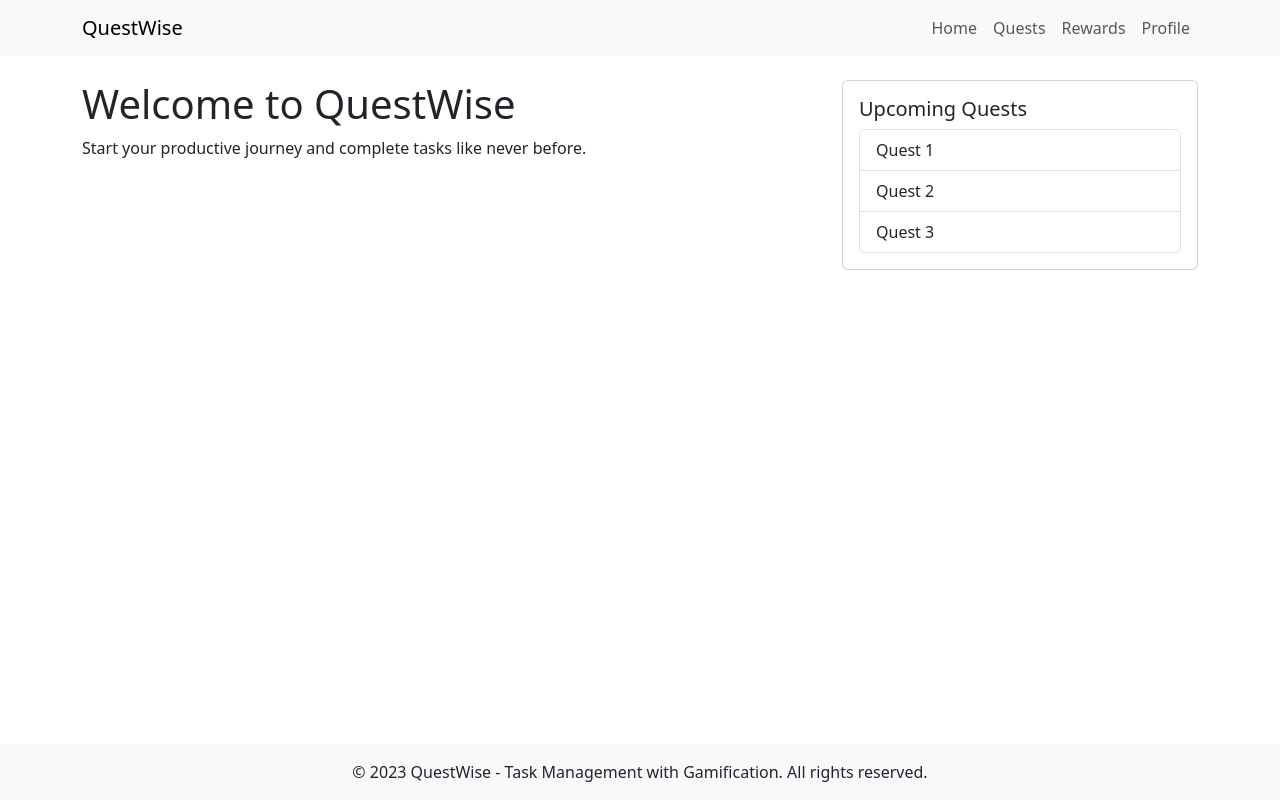
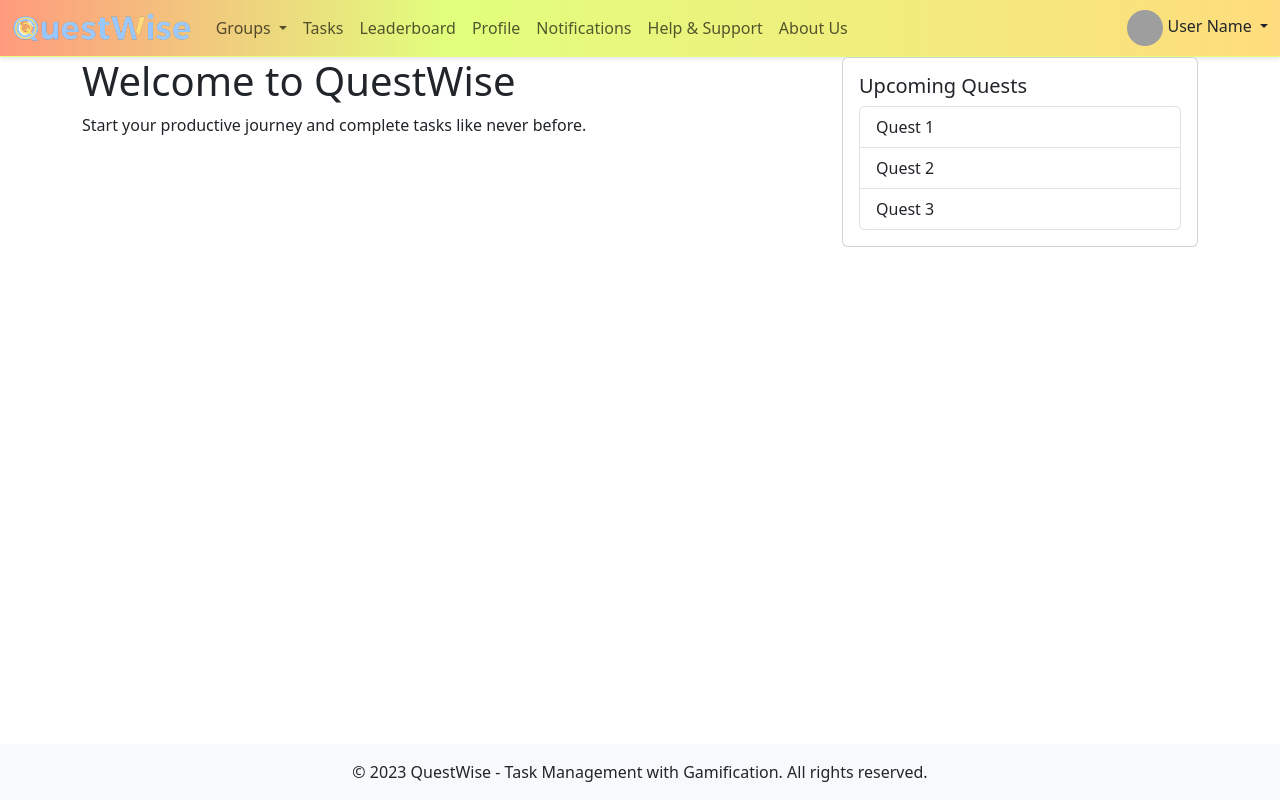
Before and after one commit to talhabera/QuestWise, a PHP site: page / in a window 1280 px wide. Run offline with PHP 8.4, Linux system fonts and the light colour scheme; some web fonts are replaced; grey boxes are pictures that could not be loaded.

Commit message:
added navbar, logo, resource accesing

```diff
--- a/app/Router.php
+++ b/app/Router.php
@@ -44,18 +44,6 @@ class Router
         $urlParts = explode('?', $url);
         $urlWithoutQuery = $urlParts[0];
         $params = [];
-
-        if (substr($urlWithoutQuery, 0, strlen('/resources/')) === '/resources/') {
-            // Serve static resources
-            $resourcePath = substr($urlWithoutQuery, strlen('/resources/'));
-            $resourcePath = "../resources/{$resourcePath}";
-            if (file_exists($resourcePath)) {
-                $mimeType = mime_content_type($resourcePath);
-                header("Content-Type: {$mimeType}");
-                readfile($resourcePath);
-            }
-            return;
-        }
 
         if (array_key_exists($method, self::$routes)) {
             foreach (self::$routes[$method] as $route => $action) {
--- a/app/views/index.php
+++ b/app/views/index.php
@@ -42,33 +42,62 @@
 <body>
 
     <!-- Navbar -->
-    <nav class="navbar navbar-expand-lg navbar-light bg-light mb-4">
-        <div class="container">
-            <a class="navbar-brand" href="#">QuestWise</a>
+    <nav class="navbar navbar-expand-lg navbar-light">
+        <div class="container-fluid">
+            <a class="navbar-brand" href="/"><img src="/resources/questwise_logo.png" height="30" class="d-inline-block align-top" alt="QuestWise"></a>
             <button class="navbar-toggler" type="button" data-bs-toggle="collapse" data-bs-target="#navbarNav" aria-controls="navbarNav" aria-expanded="false" aria-label="Toggle navigation">
                 <span class="navbar-toggler-icon"></span>
             </button>
             <div class="collapse navbar-collapse" id="navbarNav">
-                <ul class="navbar-nav ms-auto">
-                    <li class="nav-item">
-                        <a class="nav-link" href="#">Home</a>
+                <ul class="navbar-nav">
+                    <li class="nav-item dropdown">
+                        <a class="nav-link dropdown-toggle" href="#" id="groupsDropdown" role="button" data-bs-toggle="dropdown" aria-expanded="false">
+                            Groups
+                        </a>
+                        <ul class="dropdown-menu" aria-labelledby="groupsDropdown">
+                            <li><a class="dropdown-item" href="/teams">Teams</a></li>
+                            <li><a class="dropdown-item" href="/projects">Projects</a></li>
+                        </ul>
                     </li>
                     <li class="nav-item">
-                        <a class="nav-link" href="#">Quests</a>
+                        <a class="nav-link" href="/tasks">Tasks</a>
                     </li>
                     <li class="nav-item">
-                        <a class="nav-link" href="#">Rewards</a>
+                        <a class="nav-link" href="/gamification/leaderboard">Leaderboard</a>
                     </li>
                     <li class="nav-item">
-                        <a class="nav-link" href="#">Profile</a>
+                        <a class="nav-link" href="/profile">Profile</a>
                     </li>
+                    <li class="nav-item">
+                        <a class="nav-link" href="/notifications">Notifications</a>
+                    </li>
+                    <li class="nav-item">
+                        <a class="nav-link" href="/help-and-support/faqs">Help & Support</a>
+                    </li>
+                    <li class="nav-item">
+                        <a class="nav-link" href="/about-us/company-information">About Us</a>
+                    </li>
+                </ul>
+            </div>
+            <div class="nav-item dropdown">
+                <a class="nav-link dropdown-toggle" href="#" id="userDropdown" role="button" data-bs-toggle="dropdown" aria-expanded="false">
+                    <img src="https://avatars.githubusercontent.com/u/91506632?v=4" alt="User Image" class="profile-image">
+                    User Name
+                </a>
+                <ul class="dropdown-menu dropdown-menu-end profile-menu" aria-labelledby="userDropdown">
+                    <li><a class="dropdown-item" href="/profile/settings">Settings</a></li>
+                    <li><a class="dropdown-item" href="/profile/change-password">Change Password</a></li>
+                    <li>
+                        <hr class="dropdown-divider">
+                    </li>
+                    <li><a class="dropdown-item" href="/logout">Logout</a></li>
                 </ul>
             </div>
         </div>
     </nav>
 
     <!-- Main Content -->
-    <div id="content" class="wrapper">
+    <div id="content">
         <?php require_once $contentView; ?>
     </div>
 
--- a/resources/css/custom.css
+++ b/resources/css/custom.css
@@ -3,6 +3,7 @@ body {
     margin: 0;
     display: grid;
     grid-template-rows: auto 1fr auto;
+    background-color: #ffffff;
 }
 
 header {
@@ -12,3 +13,36 @@ header {
 footer {
     min-height: 50px;
 }
+
+:root {
+    --primary-color: #FFDC7D;
+    --secondary-color: #E1FF7D;
+    --tertiary-color: #FF9B7D;
+}
+
+.navbar {
+    background: rgb(255, 155, 125);
+    background: linear-gradient(90deg, rgba(255, 155, 125, 1) 0%, rgba(225, 255, 125, 1) 35%, rgba(255, 220, 125, 1) 100%);
+
+    border-bottom: 1px solid var(--secondary-color);
+    box-shadow: 0px 2px 4px rgba(0, 0, 0, 0.1);
+}
+
+.navbar-light .navbar-toggler-icon {
+    background-color: rgba(255, 255, 255, 0.8);
+    border-radius: 50%;
+    padding: 6px;
+}
+
+.navbar .profile-image {
+    width: 36px;
+    height: 36px;
+    object-fit: cover;
+    border-radius: 50%;
+}
+
+.dropdown-menu {
+    background: rgb(255, 155, 125);
+    background: linear-gradient(90deg, rgba(255, 155, 125, 1) 0%, rgba(255, 220, 125, 1) 100%);
+    box-shadow: 0px 2px 4px rgba(0, 0, 0, 0.1);
+}
```
Also changed, not shown: .htaccess, resources/images/questwise_banner.png (added), resources/images/questwise_banner_nobg.png (added), resources/images/questwise_nobg.png (added), resources/questwise_logo.png (added).
